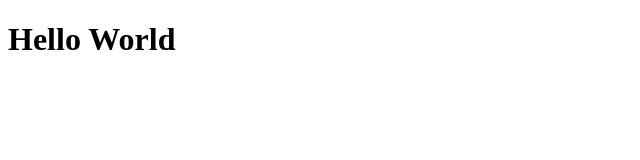
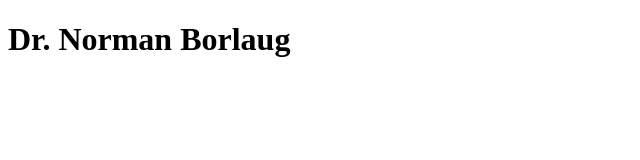
Before and after one commit to KareemWilson/microverse-collaboration, a plain HTML site: page index.html in a window 1280 px wide. Shown: the whole page, without its empty margins (0-640 px from the left). Drawn offline with Linux system fonts and the light colour scheme.

Commit message:
first-2-features

```diff
--- a/index.html
+++ b/index.html
@@ -7,8 +7,13 @@
   </head>
 
   <body>
+    <main id="main">
+      <h1 id="title">
+        Dr. Norman Borlaug
+      </h1>
+    </main>
     <script src="https://cdn.freecodecamp.org/testable-projects-fcc/v1/bundle.js"></script>
-    <h1>Hello World</h1>
+
     <!--
 
     Hello Camper!
```
